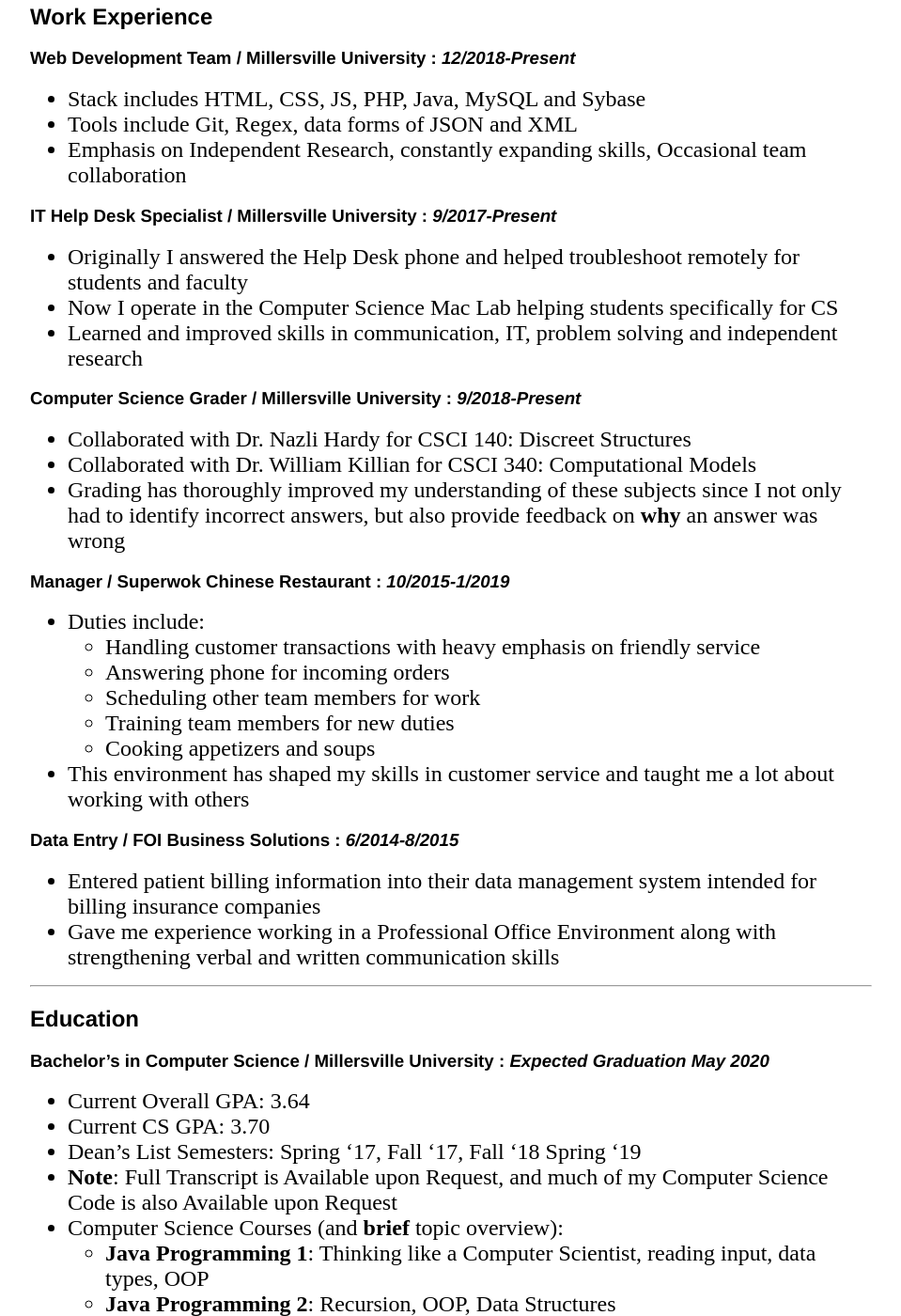
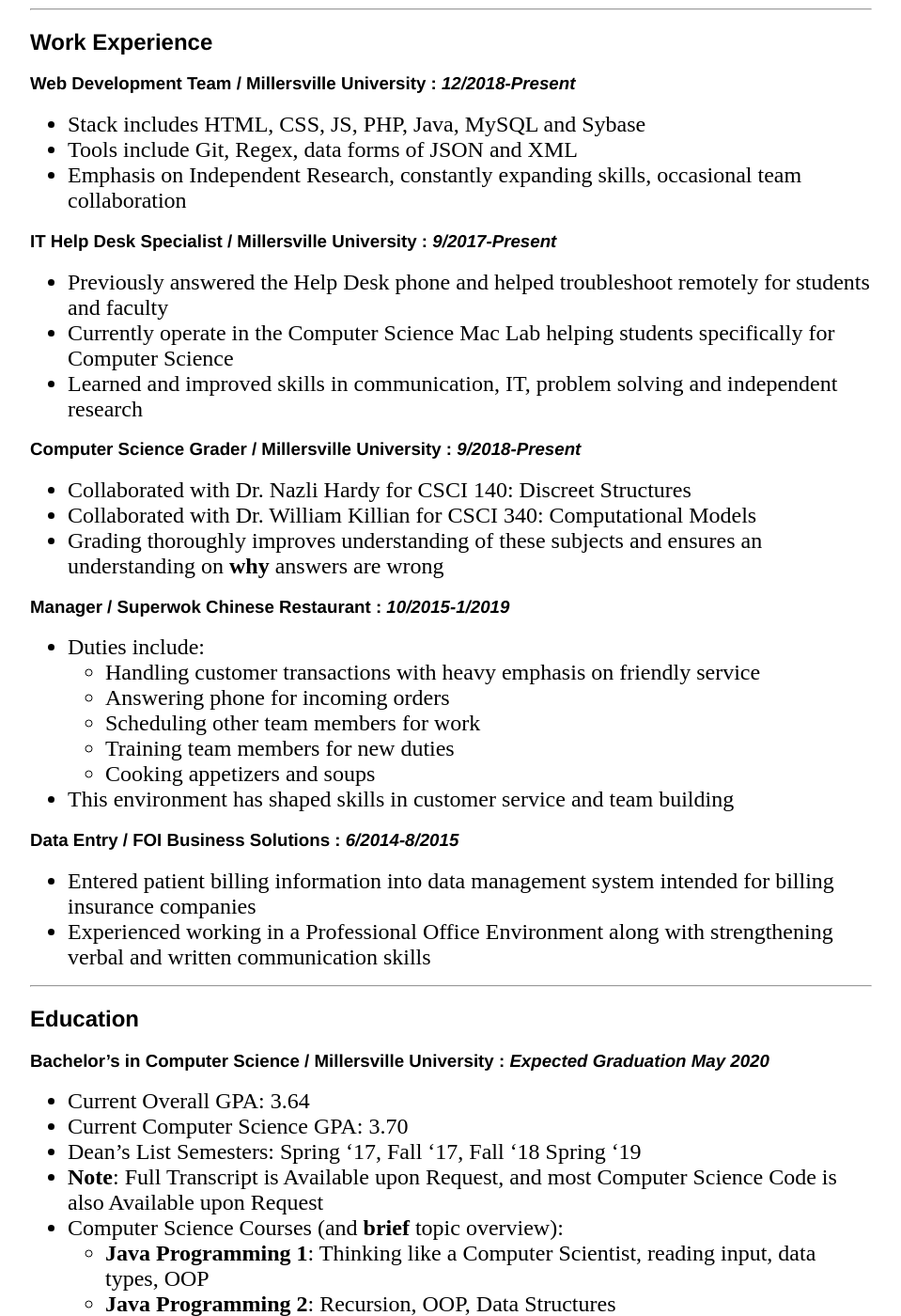
Before and after one commit to MattFossett/mattfossett.github.io, a Jekyll site: the page built from cv/index.md, in a window 1280 px wide and 1400 px high, scrolled down 949 px. Shown: the whole window at 94% size, without its empty margins (160-1119 px from the left). Built offline with Jekyll 4.4.1, drawn with Linux system fonts in a browser that asks for light colours; some of the changed text lies outside the part shown.

Commit message:
Further updates

```diff
--- a/cv/index.md
+++ b/cv/index.md
@@ -38,17 +39,17 @@
 ### **Web Development Team** / Millersville University : _12/2018-Present_
 * Stack includes HTML, CSS, JS, PHP, Java, MySQL and Sybase
 * Tools include Git, Regex, data forms of JSON and XML
-* Emphasis on Independent Research, constantly expanding skills, Occasional team collaboration
+* Emphasis on Independent Research, constantly expanding skills, occasional team collaboration
 
 ### **IT Help Desk Specialist** / Millersville University : _9/2017-Present_
-* Originally I answered the Help Desk phone and helped troubleshoot remotely for students and faculty
-* Now I operate in the Computer Science Mac Lab helping students specifically for CS
+* Previously answered the Help Desk phone and helped troubleshoot remotely for students and faculty
+* Currently operate in the Computer Science Mac Lab helping students specifically for Computer Science
 * Learned and improved skills in communication, IT, problem solving and independent research
 
 ### **Computer Science Grader** / Millersville University : _9/2018-Present_
 * Collaborated with Dr. Nazli Hardy for CSCI 140: Discreet Structures
 * Collaborated with Dr. William Killian for CSCI 340: Computational Models
-* Grading has thoroughly improved my understanding of these subjects since I not only had to identify incorrect answers, but also provide feedback on **why** an answer was wrong
+* Grading thoroughly improves understanding of these subjects and ensures an understanding on **why** answers are wrong
 
 ### **Manager** / Superwok Chinese Restaurant : _10/2015-1/2019_
 * Duties include:
@@ -57,11 +58,11 @@
     * Scheduling other team members for work
     * Training team members for new duties
     * Cooking appetizers and soups
-* This environment has shaped my skills in customer service and taught me a lot about working with others
+* This environment has shaped skills in customer service and team building
 
 ### **Data Entry** / FOI Business Solutions : _6/2014-8/2015_
-* Entered patient billing information into their data management system intended for billing insurance companies
-* Gave me experience working in a Professional Office Environment along with strengthening verbal and written communication skills
+* Entered patient billing information into data management system intended for billing insurance companies
+* Experienced working in a Professional Office Environment along with strengthening verbal and written communication skills
 
 ---------
 
@@ -69,9 +70,9 @@
 
 ### **Bachelor's in Computer Science** / Millersville University : _Expected Graduation May 2020_
 * Current Overall GPA: 3.64
-* Current CS GPA: 3.70
+* Current Computer Science GPA: 3.70
 * Dean's List Semesters: Spring '17, Fall '17, Fall '18 Spring '19
-* **Note**: Full Transcript is Available upon Request, and much of my Computer Science Code is also Available upon Request
+* **Note**: Full Transcript is Available upon Request, and most Computer Science Code is also Available upon Request
 * Computer Science Courses (and **brief** topic overview):
     * **Java Programming 1**: Thinking like a Computer Scientist, reading input, data types, OOP
     * **Java Programming 2**: Recursion, OOP, Data Structures
@@ -119,7 +120,7 @@
     * Help with decisions regarding problem sets and focus
 * Placed 3rd in Pacise 2019
 * Placed 4th in Unnamed Programming Competition 2019
-* Every week the team is given a problem set from [kattis](open.kattis.com)
+* Every week the team is given a problem set from [Kattis](http://open.kattis.com)
 * These problems can be solved in many programming languages and C++, Java and Python are frequently used
 * Attend events such as the Unnamed Programming Competition, ICPC and Pacise
 
@@ -127,5 +128,5 @@
 * Inducted into NTHS when graduating from Technical College High School in 2016, which is awarded to students that express outstanding performance in career and vocational training institutions across the US.
 
 ### Projects
-* Most work is highlighted in the [projects](/projects) page of this site
-* [GitHub](www.github.com/MattFossett) has some private repositories which are available upon request
+* Most work is highlighted in the [Projects](/projects) page of this site
+* [GitHub](http://www.github.com/MattFossett) has some private repositories which are available upon request
```
Also changed, not shown: other parts of cv/index.md (+9 -8 lines).
